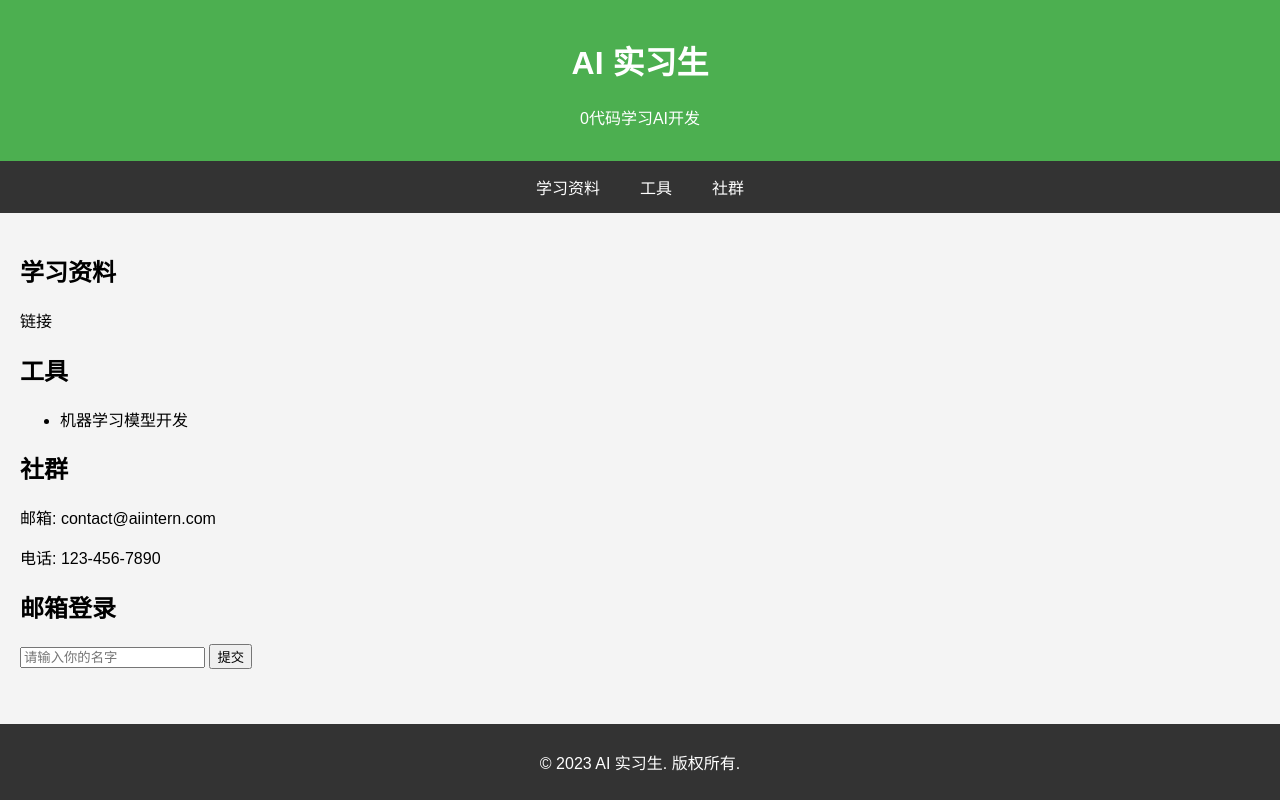
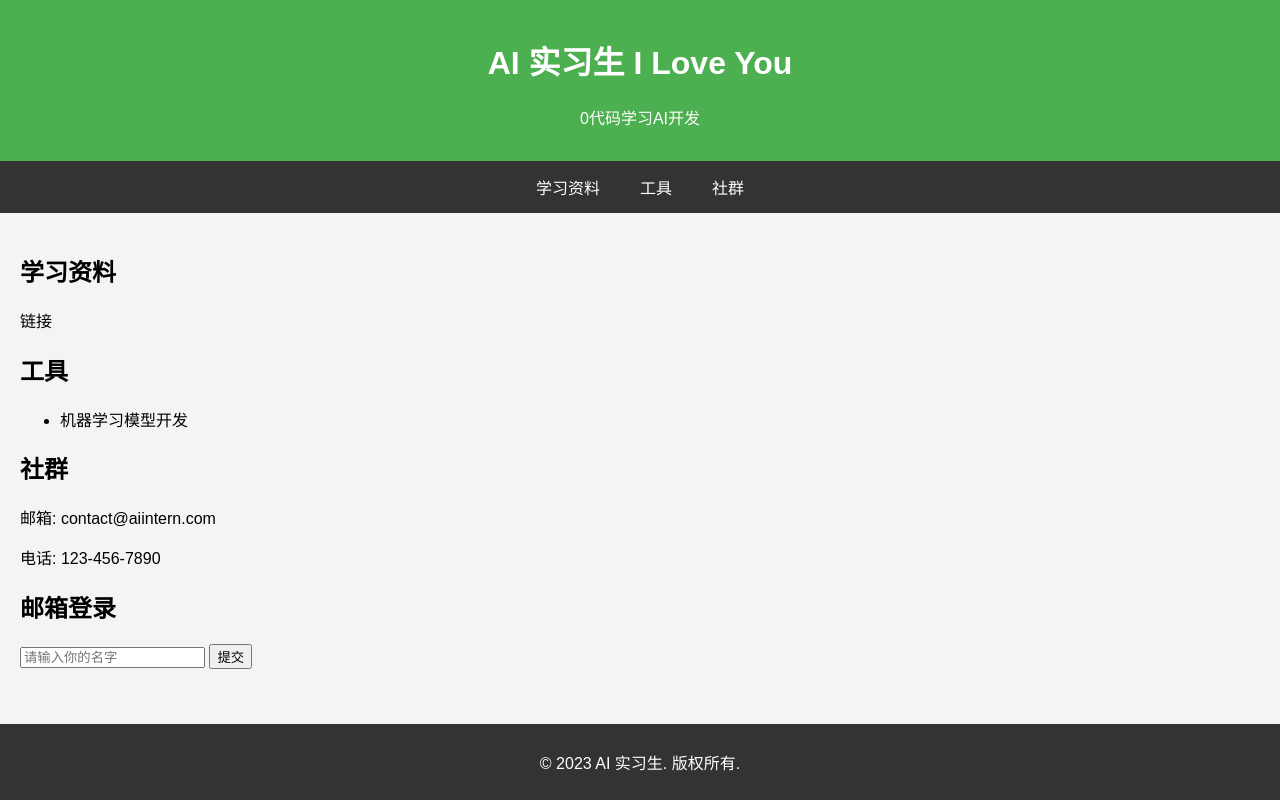
Before and after one commit to joylv100/AIIntern, a plain HTML site: page index.html in a window 1280 px wide. Drawn offline with Linux system fonts and the light colour scheme.

Commit message:
Update index.html

```diff
--- a/index.html
+++ b/index.html
@@ -48,7 +48,7 @@
 </head>
 <body>
     <header>
-        <h1>AI 实习生</h1>
+        <h1>AI 实习生 I Love You</h1>
         <p>0代码学习AI开发</p>
     </header>
     <nav>
```
